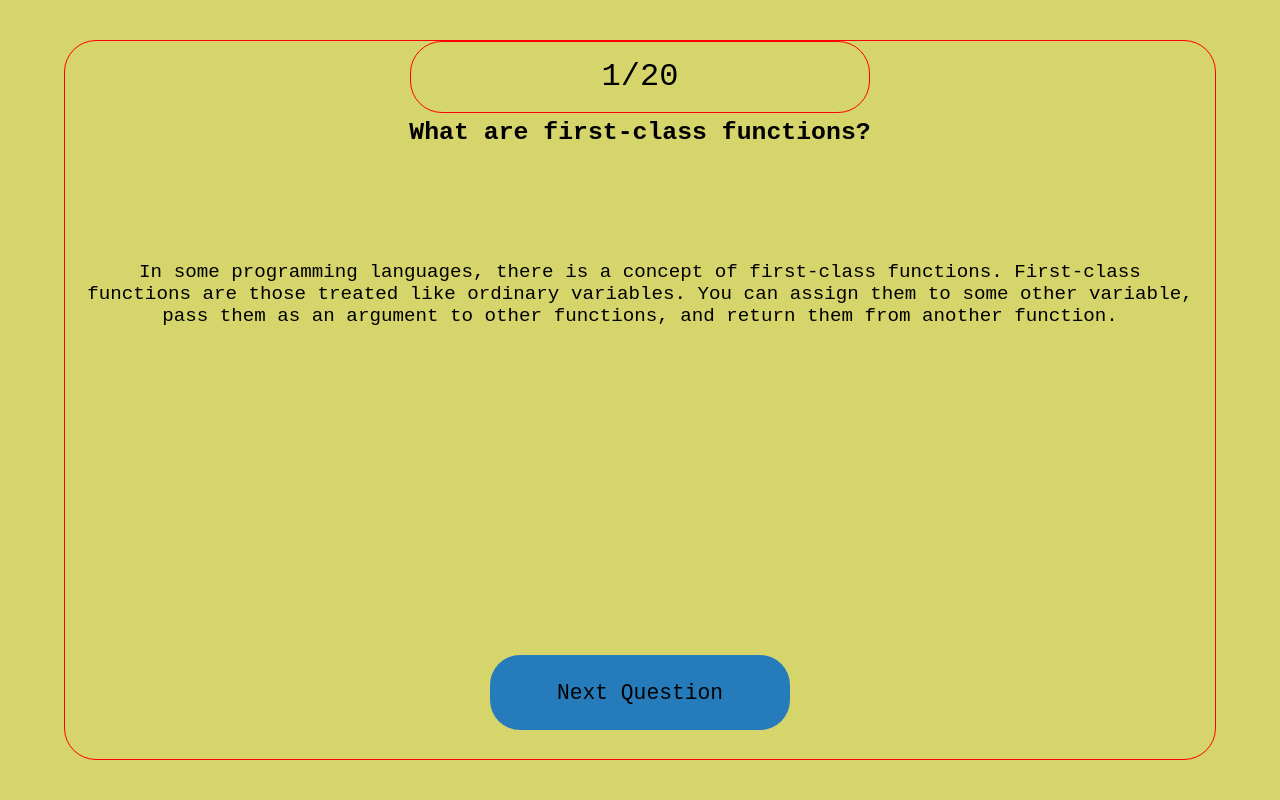
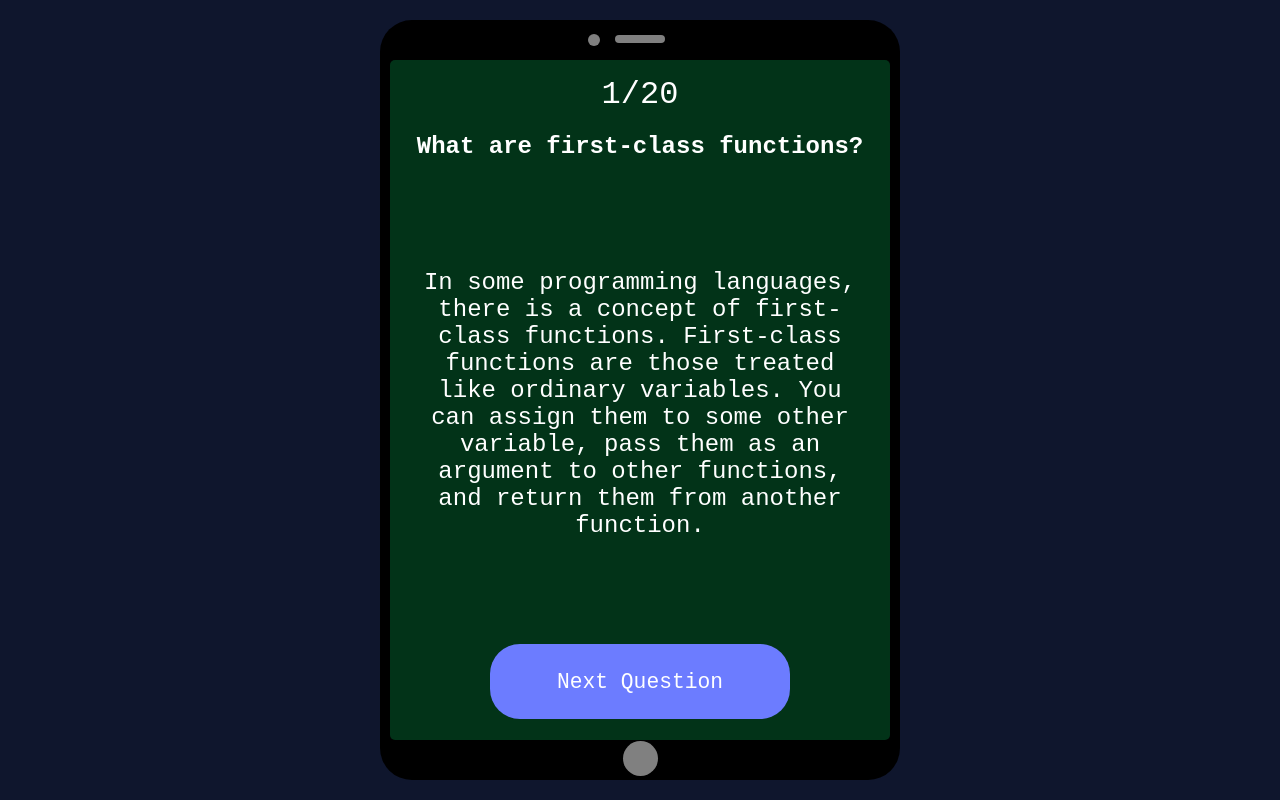
Before and after one commit to rafal19987/Secret-Project, a React (Create React App) app: page /questions in a window 1280 px wide. Built offline with nearby package versions, Linux system fonts and the light colour scheme.

Commit message:
Add mediaQueries

```diff
--- a/src/components/Counter/Counter.scss
+++ b/src/components/Counter/Counter.scss
@@ -2,7 +2,6 @@
   display: flex;
   align-items: center;
   justify-content: center;
-  border: 1px solid red;
   width: 40%;
   height: 10%;
   font-weight: 400;
--- a/src/components/QuestionBody/QuestionBody.jsx
+++ b/src/components/QuestionBody/QuestionBody.jsx
@@ -5,7 +5,6 @@ import Counter from '../../components/Counter/Counter';
 import { questionsWithAnswers } from '../../data/questionsWithAnswers';
 
 const QuestionBody = ({ index }) => {
-  console.log(questionsWithAnswers[index].question);
   return (
     <>
       <Counter value={`${index + 1}/${questionsWithAnswers.length}`} />
--- a/src/components/QuestionBody/QuestionBody.scss
+++ b/src/components/QuestionBody/QuestionBody.scss
@@ -1,5 +1,5 @@
 .question {
-  font-size: 1.55rem; // 28px
+  font-size: 1.2rem;
   width: 100%;
   height: 20%;
   padding: 5px 20px;
@@ -7,9 +7,16 @@
 }
 
 .answer {
-  font-size: 1.2rem; // 24px
+  font-size: 1.2rem;
   text-align: center;
   width: 100%;
   height: 50%;
   padding: 5px 20px;
 }
+
+@media screen and (min-width: 620px) {
+  .question,
+  .answer {
+    font-size: 1.5rem;
+  }
+}
--- a/src/pages/QuestionsPage/QuestionsPage.jsx
+++ b/src/pages/QuestionsPage/QuestionsPage.jsx
@@ -3,6 +3,7 @@ import Button from '../../components/Button/Button';
 import './QuestionsPage.scss';
 import QuestionBody from '../../components/QuestionBody/QuestionBody';
 import { questionsWithAnswers } from '../../data/questionsWithAnswers';
+import StartOverAgain from '../StartOverAgain/StartOverAgain';
 
 const QuestionsPage = () => {
   let [questionIndex, setQuestionIndex] = useState(0);
@@ -11,14 +12,23 @@ const QuestionsPage = () => {
   };
 
   return (
-    <div className="questionPage">
-      {questionIndex < questionsWithAnswers.length - 1 ? (
-        <QuestionBody index={questionIndex} />
-      ) : (
-        <h1>Brak</h1>
-      )}
-
-      <Button onClick={() => nextQuestionHandle()} btnText={'Next Question'} />
+    <div className="border">
+      <div className="iphoneTriger"></div>
+      <div className="iphoneRact"></div>
+      <div className="questionPage">
+        {questionIndex < questionsWithAnswers.length ? (
+          <>
+            <QuestionBody index={questionIndex} />
+            <Button onClick={() => nextQuestionHandle()} btnText={'Next Question'} />
+          </>
+        ) : (
+          <>
+            <StartOverAgain index={questionIndex} />
+            <Button onClick={() => setQuestionIndex(0)} btnText={'Start again'} />
+          </>
+        )}
+      </div>
+      <div className="iphoneButton"></div>
     </div>
   );
 };
--- a/src/pages/QuestionsPage/QuestionsPage.scss
+++ b/src/pages/QuestionsPage/QuestionsPage.scss
@@ -1,9 +1,73 @@
+.border {
+  display: none;
+  position: relative;
+  display: flex;
+  align-items: center;
+  justify-content: center;
+  border-radius: 32px;
+}
+
+.iphoneTriger {
+  position: absolute;
+  display: none;
+  top: 1.8%;
+  left: 40%;
+  width: 12px;
+  height: 12px;
+  border-radius: 12px;
+}
+
+.iphoneRact {
+  position: absolute;
+  display: none;
+  top: 2%;
+  border: none;
+  width: 50px;
+  height: 8px;
+  border-radius: 12px;
+}
+
 .questionPage {
   display: flex;
   flex-direction: column;
   align-items: center;
-  border: 1px solid red;
-  height: 90vh;
+  height: 85vh;
   width: 90vw;
   border-radius: 32px;
 }
+
+.iphoneButton {
+  display: none;
+  position: absolute;
+  bottom: 0.5%;
+  border: none;
+  border-radius: 50%;
+  width: 35px;
+  height: 35px;
+}
+
+@media screen and (min-width: 620px) {
+  .questionPage {
+    max-width: 500px;
+    border-radius: 5px;
+    background-color: rgba(13, 267, 123, 0.2);
+  }
+  .border {
+    background-color: black;
+    display: flex;
+    height: 95vh;
+    width: 520px;
+  }
+  .iphoneRact {
+    display: flex;
+    background-color: grey;
+  }
+  .iphoneButton {
+    display: flex;
+    background-color: grey;
+  }
+  .iphoneTriger {
+    background-color: grey;
+    display: block;
+  }
+}
--- /dev/null
+++ b/src/pages/StartOverAgain/StartOverAgain.jsx
@@ -0,0 +1,16 @@
+import React from 'react';
+import Counter from '../../components/Counter/Counter';
+
+import './StartOverAgain.scss';
+
+const StartOverAgain = () => {
+  return (
+    <>
+      <Counter value={`00/20`} />
+      <h1 className="h1">Pull of questions and answers is over</h1>
+      <p className="p">If you want to start over again click button below</p>
+    </>
+  );
+};
+
+export default StartOverAgain;
--- /dev/null
+++ b/src/pages/StartOverAgain/StartOverAgain.scss
@@ -0,0 +1,15 @@
+.h1 {
+  font-size: 1.55rem; // 28px
+  width: 100%;
+  height: 20%;
+  padding: 5px 20px;
+  text-align: center;
+}
+
+.p {
+  font-size: 1.2rem; // 24px
+  text-align: center;
+  width: 100%;
+  height: 50%;
+  padding: 5px 20px;
+}
--- a/src/sass/_global.scss
+++ b/src/sass/_global.scss
@@ -15,6 +15,7 @@ button {
   padding: 0;
   text-decoration: none;
   font-family: 'Inconsolata', monospace;
+  color: $white;
 }
 
 // Basic styles for mobile
--- a/src/sass/_variables.scss
+++ b/src/sass/_variables.scss
@@ -1,3 +1,5 @@
-$body-bg-color: rgb(213, 213, 107);
-$button-bg-primary: rgb(38, 124, 186);
+$body-bg-color: #0f162d; //rgb(213, 213, 107);
+$button-bg-primary: #6c7cff; //rgb(38, 124, 186);
 $button-bg-secondary: rgb(19, 102, 160);
+$white: #fff;
+$black: #000;
```
